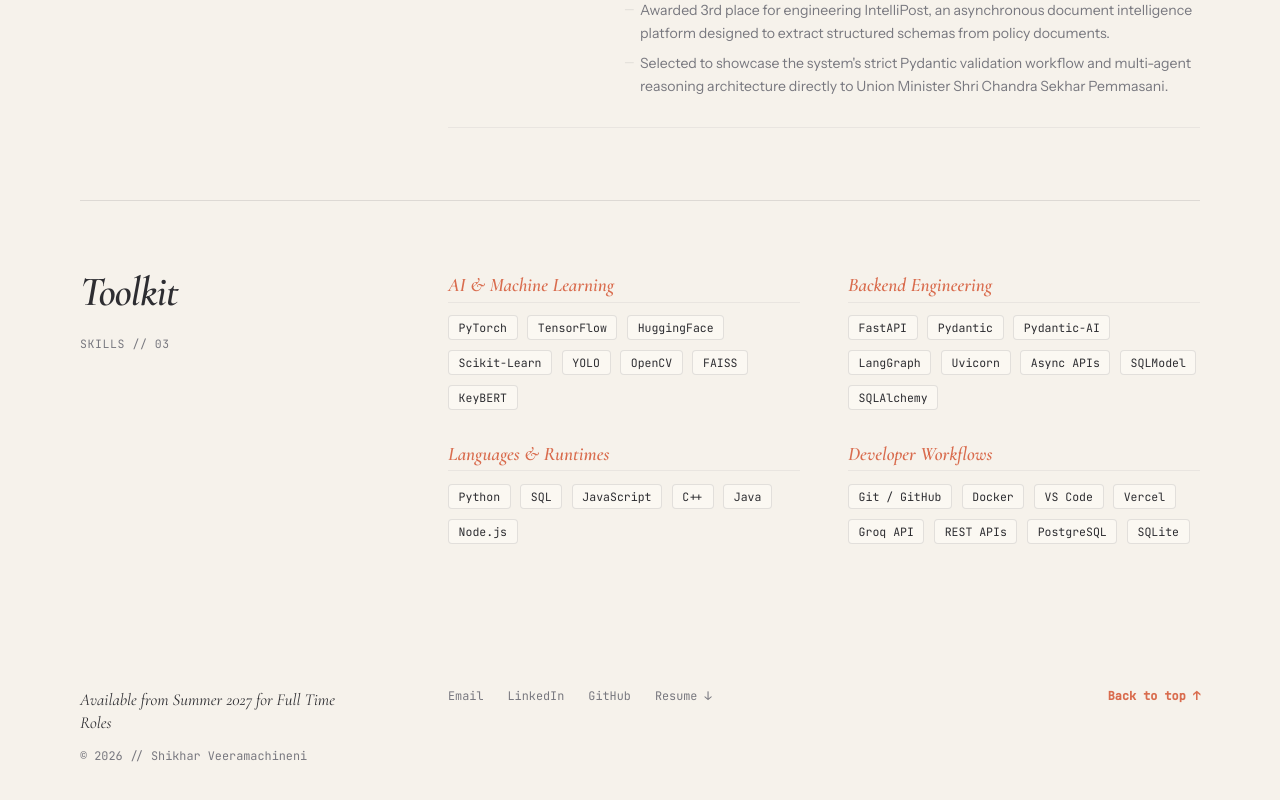
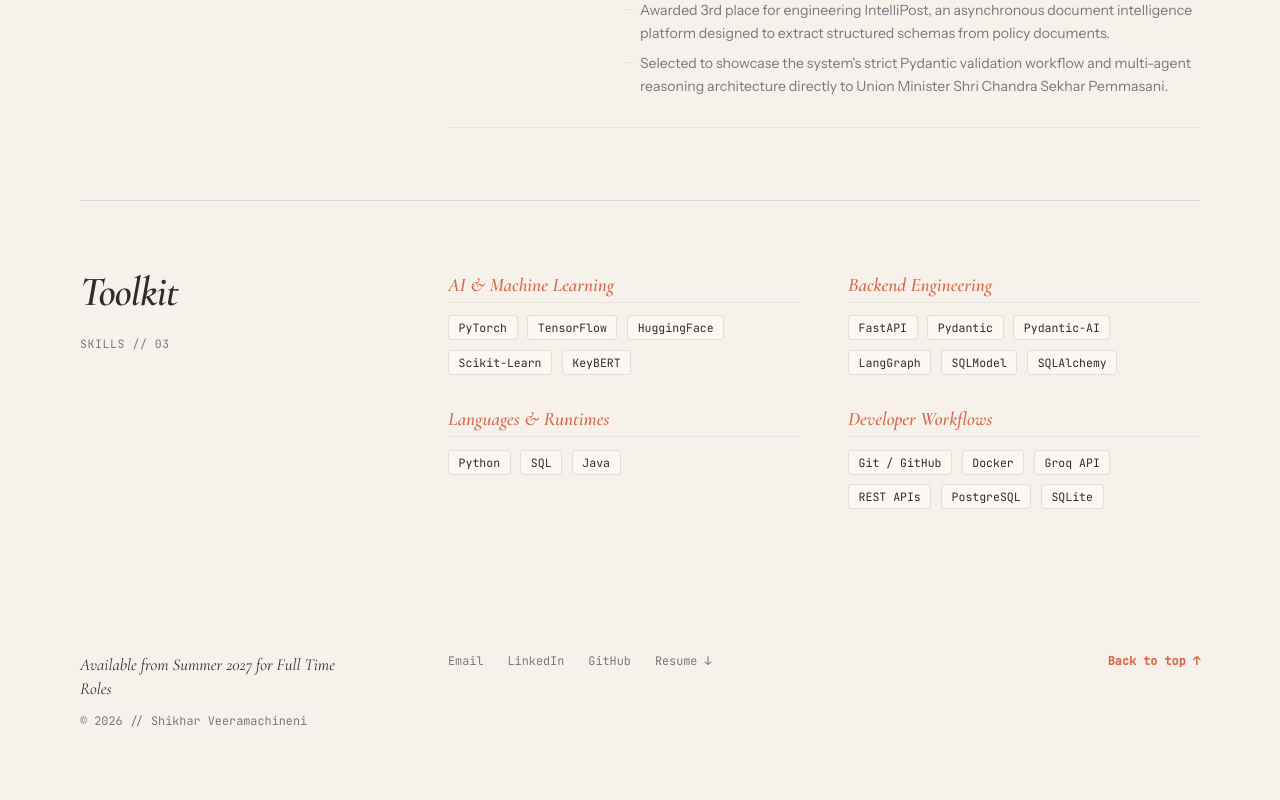
Before and after one commit to ShikharVeer10/ShikharVeer10.github.io, a React (Vite) app: page / in a window 1280 px wide. Shown: the part 6090-6890 px from the top of the page. Built offline with nearby package versions, Linux system fonts and the light colour scheme; no server answers.

Commit message:
Update toolkit technologies stack

```diff
--- a/src/data.js
+++ b/src/data.js
@@ -152,25 +152,25 @@ export const journey = {
 export const bentoToolkit = [
   {
     title: "AI & Machine Learning",
-    techs: ["PyTorch", "TensorFlow", "HuggingFace", "Scikit-Learn", "YOLO", "OpenCV", "FAISS", "KeyBERT"]
+    techs: ["PyTorch", "TensorFlow", "HuggingFace", "Scikit-Learn", "KeyBERT"]
   },
   {
     title: "Backend Engineering",
-    techs: ["FastAPI", "Pydantic", "Pydantic-AI", "LangGraph", "Uvicorn", "Async APIs", "SQLModel", "SQLAlchemy"]
+    techs: ["FastAPI", "Pydantic", "Pydantic-AI", "LangGraph", "SQLModel", "SQLAlchemy"]
   },
   {
     title: "Languages & Runtimes",
-    techs: ["Python", "SQL", "JavaScript", "C++", "Java", "Node.js"]
+    techs: ["Python", "SQL", "Java"]
   },
   {
     title: "Developer Workflows",
-    techs: ["Git / GitHub", "Docker", "VS Code", "Vercel", "Groq API", "REST APIs", "PostgreSQL", "SQLite"]
+    techs: ["Git / GitHub", "Docker", "Groq API", "REST APIs", "PostgreSQL", "SQLite"]
   }
 ];
 export const technologies = {
-  aiml: ["PyTorch", "TensorFlow", "HuggingFace", "Scikit-Learn", "YOLO", "OpenCV", "FAISS"],
-  backend: ["FastAPI", "Pydantic", "Pydantic-AI", "LangGraph", "Uvicorn", "Groq API", "Async APIs"],
-  languages: ["Python", "SQL", "JavaScript", "C++", "Java"],
+  aiml: ["PyTorch", "TensorFlow", "HuggingFace", "Scikit-Learn"],
+  backend: ["FastAPI", "Pydantic", "Pydantic-AI", "LangGraph", "Groq API"],
+  languages: ["Python", "SQL", "Java"],
   domains: ["NLP", "Computer Vision", "AI Agents", "RAG Systems", "Model Deployment"]
 };
 export const competencies = [
```
